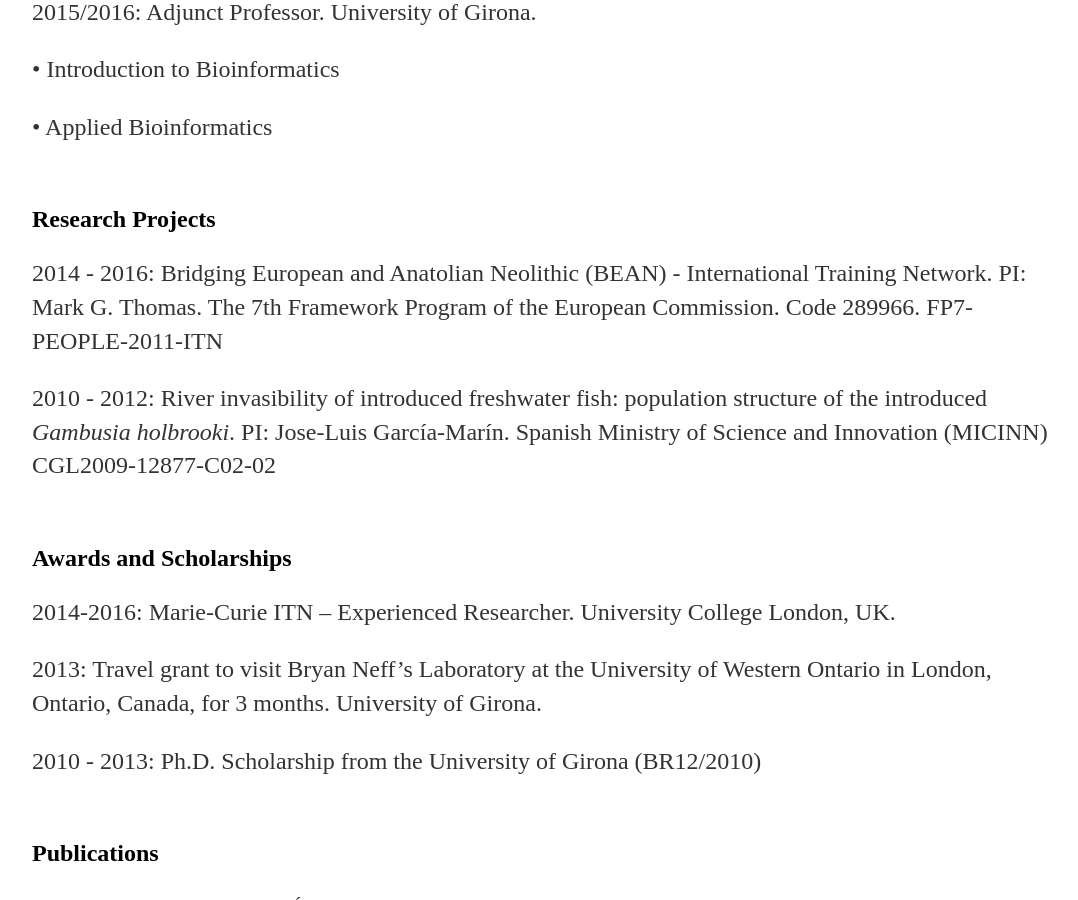
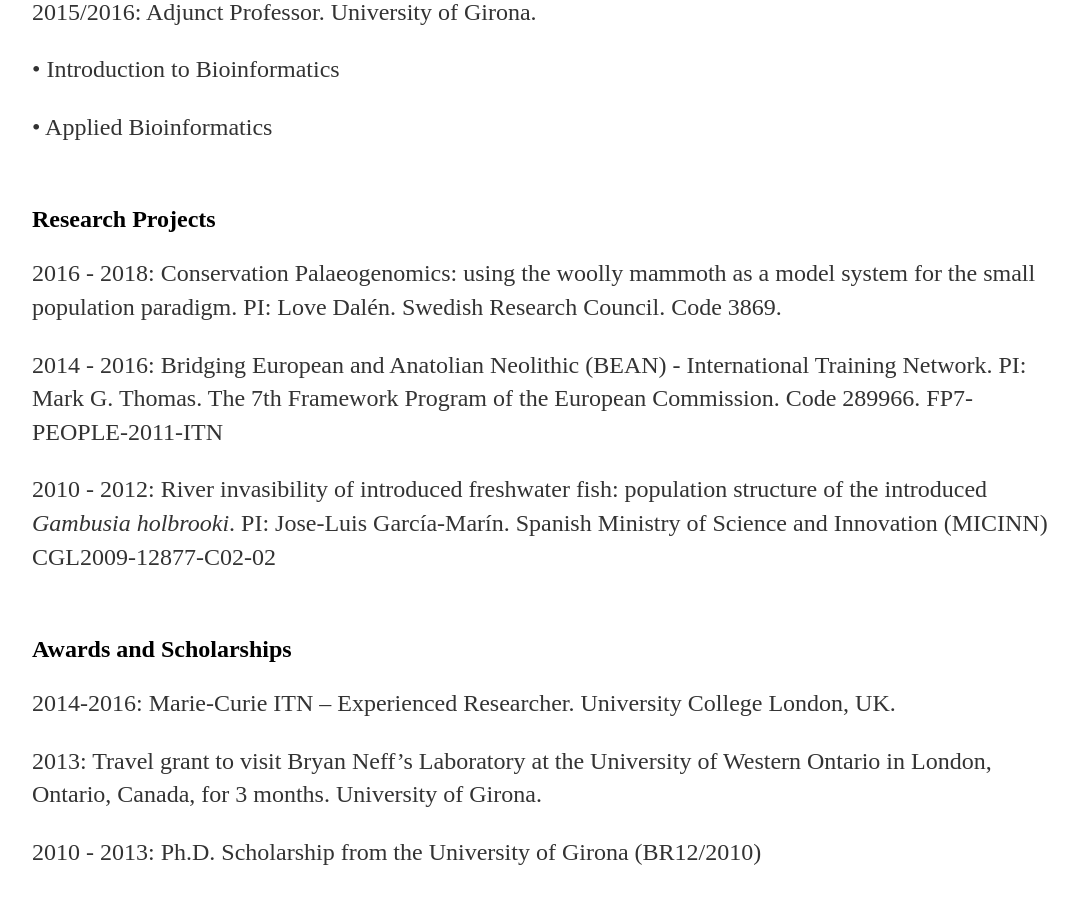
Before and after one commit to DiezMolino/diezmolino.github.io, a Jekyll site: the page cv/index.html, which Jekyll copies as it is, in a window 1280 px wide and 900 px high, scrolled down 3122 px. Shown: the whole window, without its empty margins (96-1174 px from the left). Built offline with Jekyll 4.4.1, drawn with Linux system fonts in a browser that asks for light colours.

Commit message:
Update index.html

```diff
--- a/cv/index.html
+++ b/cv/index.html
@@ -187,6 +187,9 @@
 <a name='Research Projects'></a>
 <h2>Research Projects</h2>
 
+<p>2016 - 2018: Conservation Palaeogenomics: using the woolly mammoth as a model system for
+the small population paradigm. PI: Love Dalén. Swedish Research Council. Code 3869.</p>
+
 <p>2014 - 2016: Bridging European and Anatolian Neolithic (BEAN) - International Training Network. PI: Mark G. Thomas. The 7th Framework Program of the European Commission. Code 289966. FP7-PEOPLE-2011-ITN</p>
 
 <p>2010 - 2012: River invasibility of introduced freshwater fish: population structure of the introduced <i>Gambusia holbrooki</i>. PI: Jose-Luis García-Marín. Spanish Ministry of Science and Innovation (MICINN) CGL2009-12877-C02-02</p>
```
